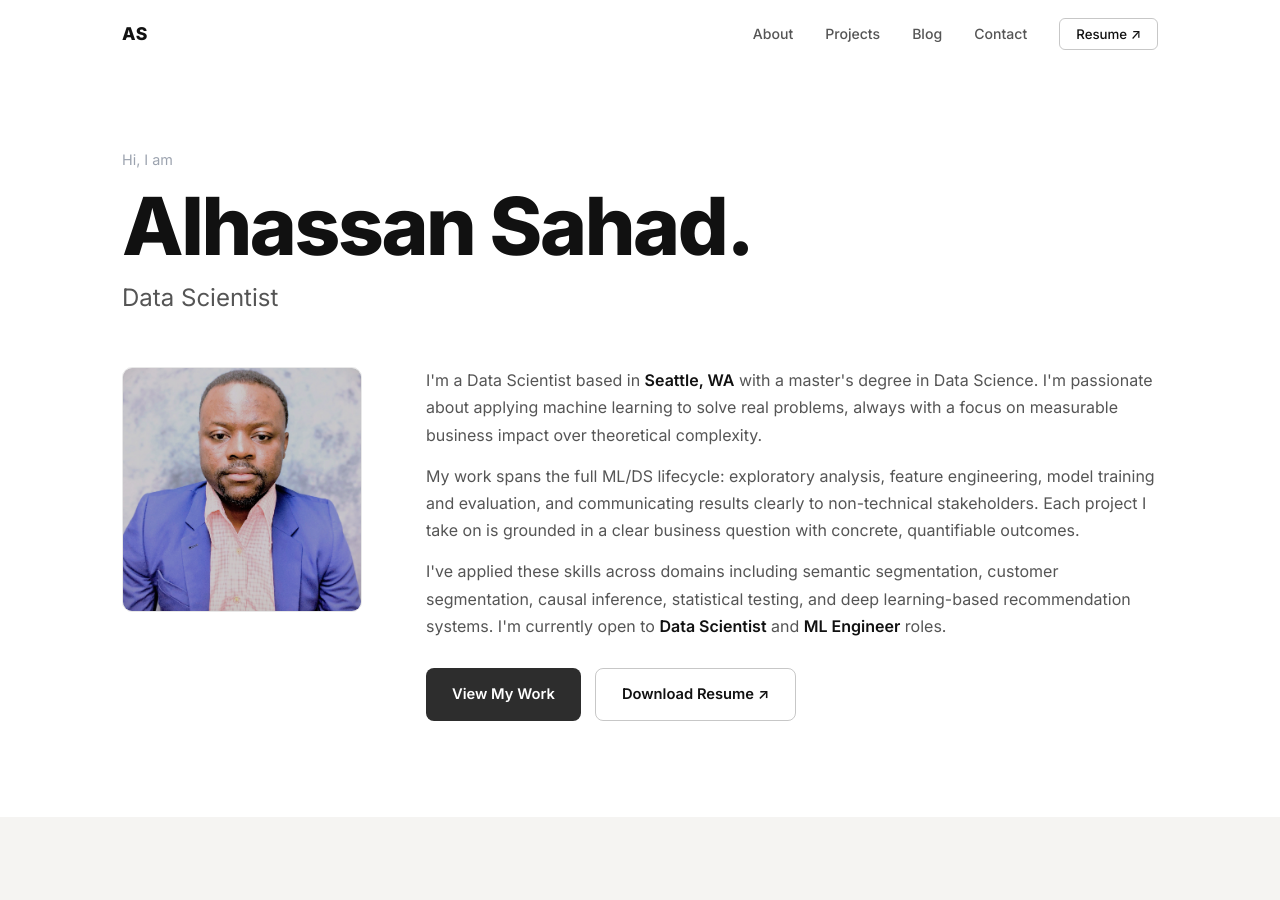
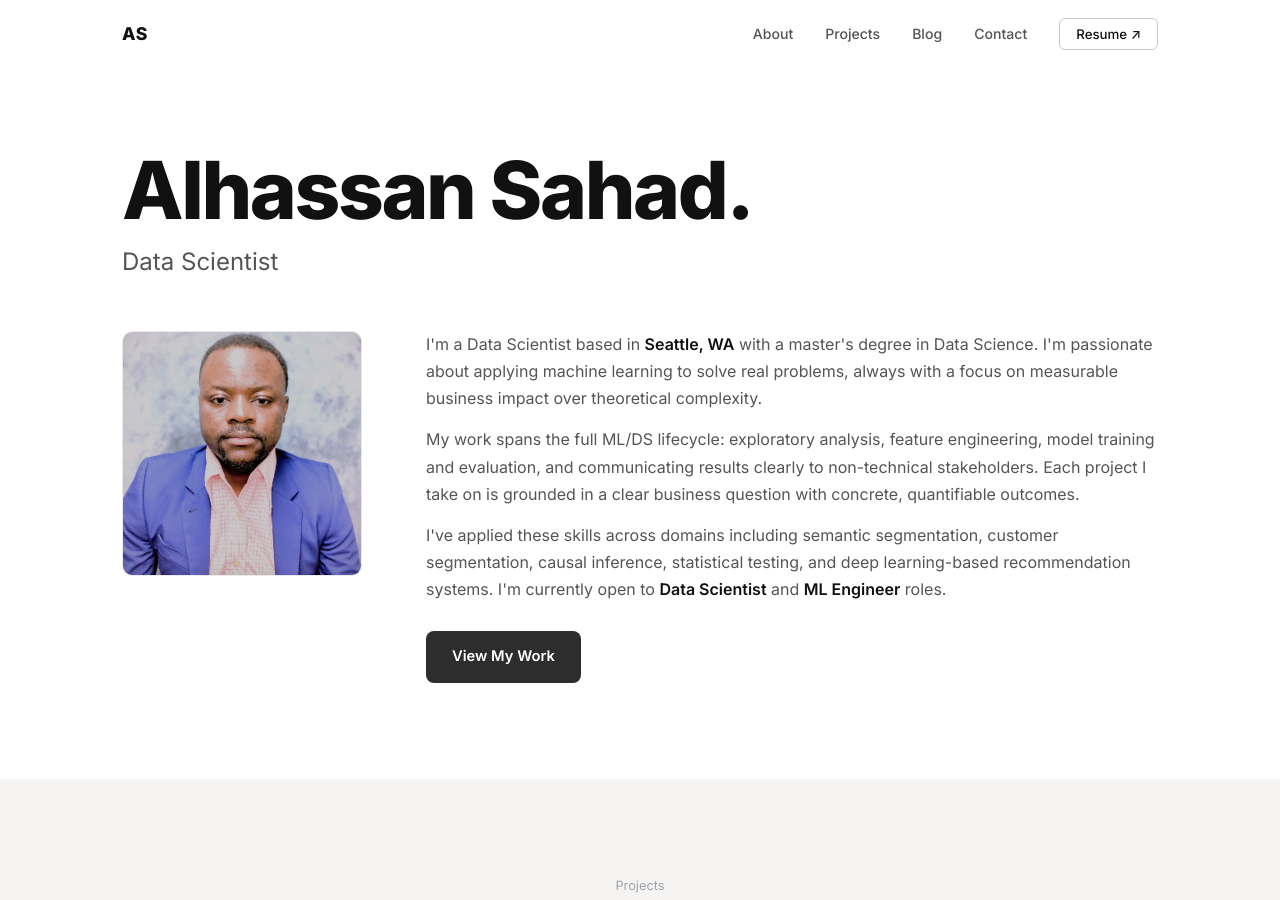
Before and after one commit to asahad/personal-portfolio-website, a Jekyll site: the page built from index.html, in a window 1280 px wide and 900 px high. Built offline with Jekyll 4.4.1, drawn with Linux system fonts in a browser that asks for light colours; the list of posts is cut into pages by our own code.

Commit message:
Remove hero greeting and resume download button
Co-Authored-By: Claude Sonnet 4.6 <noreply@anthropic.com>

```diff
--- a/index.html
+++ b/index.html
@@ -8,7 +8,6 @@ layout: home
 <section id="about" class="section section-hero" >
   <div class="container">
 
-    <p class="hero-greeting fade-in">Hi, I am</p>
     <h1 class="hero-name fade-in">Alhassan Sahad.</h1>
     <p class="hero-role fade-in">Data Scientist</p>
 
@@ -43,9 +42,6 @@ layout: home
 
         <div class="hero-cta fade-in fade-in-d2">
           <a href="#projects" class="btn btn-primary">View My Work</a>
-          <a href="{{ site.resume_url }}" class="btn btn-outline" target="_blank" rel="noopener">
-            Download Resume ↗
-          </a>
         </div>
 
       </div>
```
